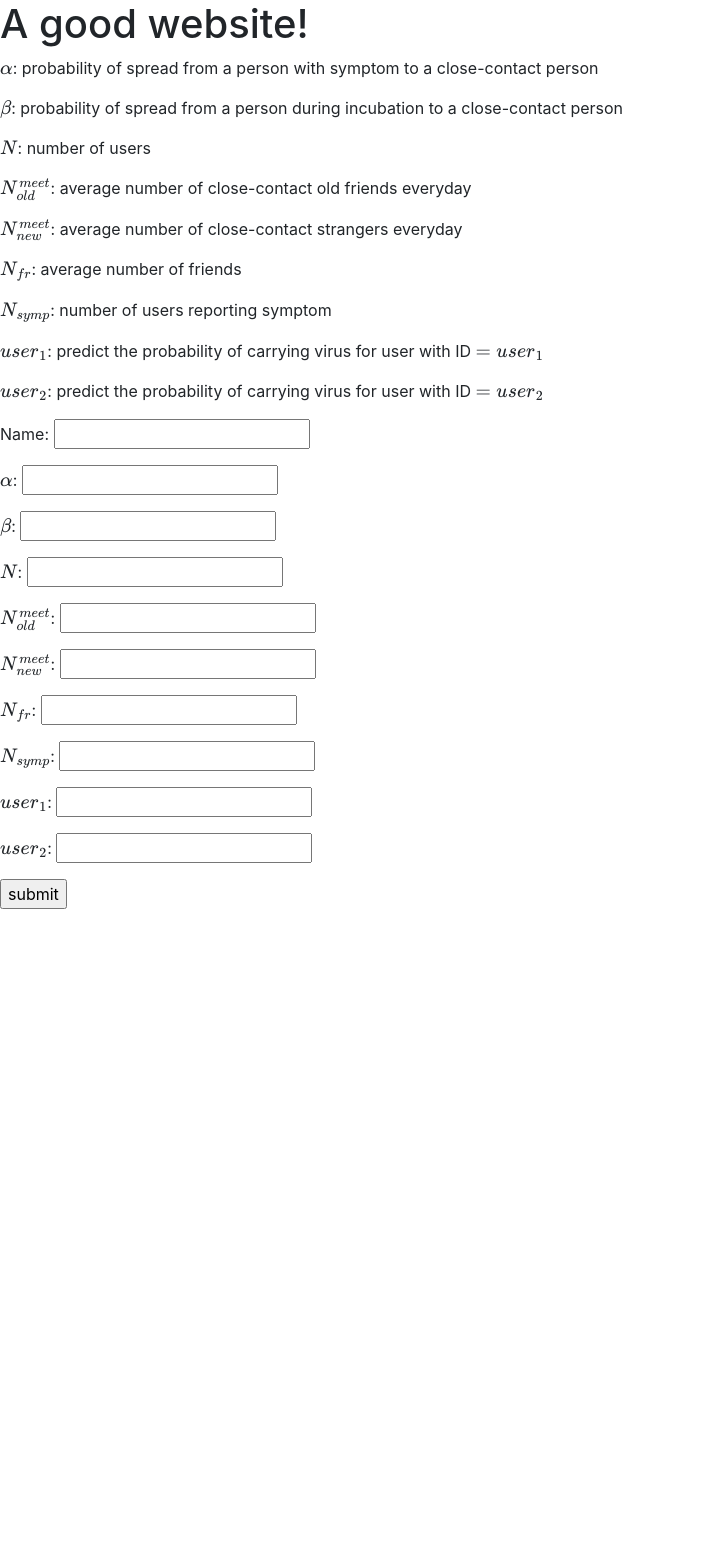
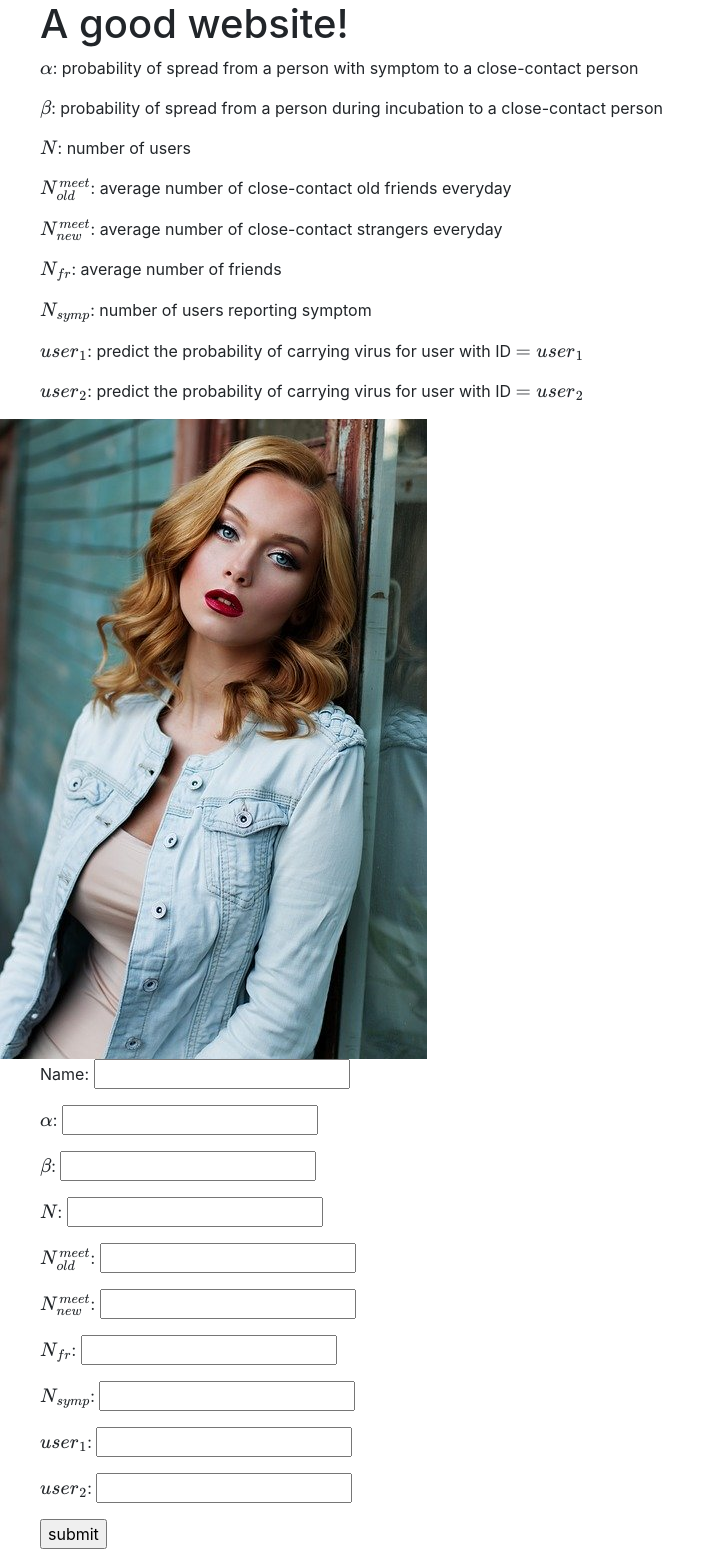
Before and after one commit to ZitongZhou/hackathon_proj, a Flask app: page /login in a window 1280 px wide. Shown: the part 56-1621 px from the top of the page, without its empty margins (0-725 px from the left). Before the commit the page ends 965 px from the top, so only its background shows below. Run offline with Flask 2, Linux system fonts and the light colour scheme; parts of the project's set-up code (start-up, migrations or seed data) failed here and were passed over; some libraries are stand-ins or nearby versions.

Commit message:
insert figure

```diff
--- a/hello.py
+++ b/hello.py
@@ -10,9 +10,10 @@ from flask import Flask, redirect, url_for, render_template, request, session, f
 from datetime import timedelta
 from main import predict
 from toy import toy
+
 app = Flask(__name__)
 app.secret_key = "hello"
-app.permanent_session_lifetime = timedelta(minutes = 5)
+app.permanent_session_lifetime = timedelta(minutes = 1)
 
 @app.route('/')
 def home():
@@ -26,26 +27,39 @@ def test():
 @app.route('/login', methods = ['POST', 'GET'])
 def login():
     if request.method == 'POST':
-        session.permanent = True
-        alpha = request.form["alpha"]
-        beta = request.form["beta"]
-        N = request.form["N"]
-        Noldmeet = request.form["Noldmeet"]
-        Nnewmeet = request.form["Nnewmeet"]
-        Nfriendpool = request.form["Nfriendpool"]
-        Nsym = request.form["Nsym"]
-        eg = request.form["eg"]
-        eg2 = request.form["eg2"]
+        session.permanent = False
+        alpha = float(request.form["alpha"])
+        beta = float(request.form["beta"])
+        N = int(request.form["N"])
+        Noldmeet = int(request.form["Noldmeet"])
+        Nnewmeet = int(request.form["Nnewmeet"])
+        Nfriendpool = int(request.form["Nfriendpool"])
+        Nsym = int(request.form["Nsym"])
+        eg = int(request.form["eg"])
+        eg2 = int(request.form["eg2"])
 
         user = request.form["nm"]
         session["user"] = user
-        predict(alpha,beta,N,Noldmeet,Nnewmeet,Nfriendpool,Nsym,eg,eg2)
-        flash("Login successful!")
-        flash(f'{user}, thank you for using our model.')
+        if "user" in session:
+
+            su,prob_1,cpath_1,cpathin_1,prob_2,cpath_2,cpathin_2 = predict(alpha,beta,N,Noldmeet,Nnewmeet,Nfriendpool,Nsym,eg,eg2)
+            flash(f"Model successfully loaded!")
+            flash(f'number of safe users: {su}')##########number of safe people
+            flash(f'Look at user: {eg}')
+            flash(f'probability of carrying virus: {prob_1}')
+            flash(f'how to get the virus from people with symptom: {cpath_1}')        ######is eg safe or not   all the path from patient with symptom
+            flash(f'how to get the virus from people during incubation: {cpathin_1}')      ######is eg safe or not   all the path from patient during incubation
+
+            flash(f'Look at user: {eg2}')
+            flash(f'probability of carrying virus: {prob_2}')
+            flash(f'how to get the virus from people with symptom: {cpath_2}')        ######is eg safe or not   all the path from patient with symptom
+            flash(f'how to get the virus from people during incubation: {cpathin_2}')
+
+            flash(f'{user}, thank you for using our model.')
         return redirect(url_for("user"))
     else:
         if "user" in session:
-            flash("Already logged in!")
+            flash("Already loaded model!")
             return redirect(url_for("user"))
         return render_template("login.html")
 
--- a/templates/base.html
+++ b/templates/base.html
@@ -33,16 +33,17 @@
             </ul>
           </div>
         </nav>
-        <h1>A good website!</h1>
-        <p>  \(\alpha \): probability of spread from a person with symptom to a close-contact person</p>
-        <p>  \(\beta \): probability of spread from a person during incubation to a close-contact person</p>
-        <p>  \(N \): number of users</p>
-        <p>  \(N_{old}^{meet} \): average number of close-contact old friends everyday</p>
-        <p>  \(N_{new}^{meet} \): average number of close-contact strangers everyday</p>
-        <p>  \(N_{fr} \): average number of friends</p>
-        <p>  \(N_{symp} \): number of users reporting symptom</p>
-        <p>  \(user_1 \): predict the probability of carrying virus for user with ID \( = user_1 \)</p>
-        <p>  \(user_2 \): predict the probability of carrying virus for user with ID \( = user_2 \)</p>
+        <h1 style="margin-left: 40px">A good website!</h1>
+        <p style="margin-left: 40px">  \(\alpha \): probability of spread from a person with symptom to a close-contact person</p>
+        <p style="margin-left: 40px">  \(\beta \): probability of spread from a person during incubation to a close-contact person</p>
+        <p style="margin-left: 40px">  \(N \): number of users</p>
+        <p style="margin-left: 40px">  \(N_{old}^{meet} \): average number of close-contact old friends everyday</p>
+        <p style="margin-left: 40px">  \(N_{new}^{meet} \): average number of close-contact strangers everyday</p>
+        <p style="margin-left: 40px">  \(N_{fr} \): average number of friends</p>
+        <p style="margin-left: 40px">  \(N_{symp} \): number of users reporting symptom</p>
+        <p style="margin-left: 40px">  \(user_1 \): predict the probability of carrying virus for user with ID \( = user_1 \)</p>
+        <p style="margin-left: 40px">  \(user_2 \): predict the probability of carrying virus for user with ID \( = user_2 \)</p>
+        <img src="{{ url_for('static', filename='girl-1828538_640.jpg' ) }}" alt="Techylabs">
         {% block content %}
         {% endblock %}
         <script src="https://code.jquery.com/jquery-3.3.1.slim.min.js" integrity="sha384-q8i/X+965DzO0rT7abK41JStQIAqVgRVzpbzo5smXKp4YfRvH+8abtTE1Pi6jizo" crossorigin="anonymous"></script>
--- a/templates/login.html
+++ b/templates/login.html
@@ -10,16 +10,16 @@
         {% endif %}
     {% endwith %}
 <form action = "#" method = "post">
-    <p>   Name:  <input type = "text" name = "nm" /></p>
-    <p>   \(\alpha \):  <input type=  "number" step="0.01" name = "alpha" /></p>
-    <p>   \(\beta \):   <input type = "number" step="0.01" name = "beta" /></p>
-    <p>   \(N\):   <input type = "number" name = "N" /></p>
-    <p>   \(N_{old}^{meet} \):   <input type = "number" name = "Noldmeet" /></p>
-    <p>   \(N_{new}^{meet} \):   <input type = "number" name = "Nnewmeet" /></p>
-    <p>   \(N_{fr} \):   <input type = "number" name = "Nfriendpool" /></p>
-    <p>   \(N_{symp} \):   <input type = "number" name = "Nsym" /></p>
-    <p>   \(user_1 \):   <input type = "number" name = "eg" /></p>
-    <p>   \(user_2 \):   <input type = "number" name = "eg2" /></p>
-    <p>   <input type = "submit" value = "submit"/></p>
+    <p style="margin-left: 40px">   Name:  <input type = "text" name = "nm" /></p>
+    <p style="margin-left: 40px">   \(\alpha \):  <input type=  "number" step="0.01" name = "alpha" /></p>
+    <p style="margin-left: 40px">   \(\beta \):   <input type = "number" step="0.01" name = "beta" /></p>
+    <p style="margin-left: 40px">   \(N\):   <input type = "number" step="1" name = "N" /></p>
+    <p style="margin-left: 40px">   \(N_{old}^{meet} \):   <input type = "number" step="1" name = "Noldmeet" /></p>
+    <p style="margin-left: 40px">   \(N_{new}^{meet} \):   <input type = "number" step="1" name = "Nnewmeet" /></p>
+    <p style="margin-left: 40px">   \(N_{fr} \):   <input type = "number" step="1" name = "Nfriendpool" /></p>
+    <p style="margin-left: 40px">   \(N_{symp} \):   <input type = "number" step="1" name = "Nsym" /></p>
+    <p style="margin-left: 40px">   \(user_1 \):   <input type = "number" step="1" name = "eg" /></p>
+    <p style="margin-left: 40px">   \(user_2 \):   <input type = "number" step="1" name = "eg2" /></p>
+    <p style="margin-left: 40px">   <input type = "submit" value = "submit"/></p>
 </form>
 {% endblock %}
```
Also changed, not shown: static/girl-1828538_640.jpg (added).
